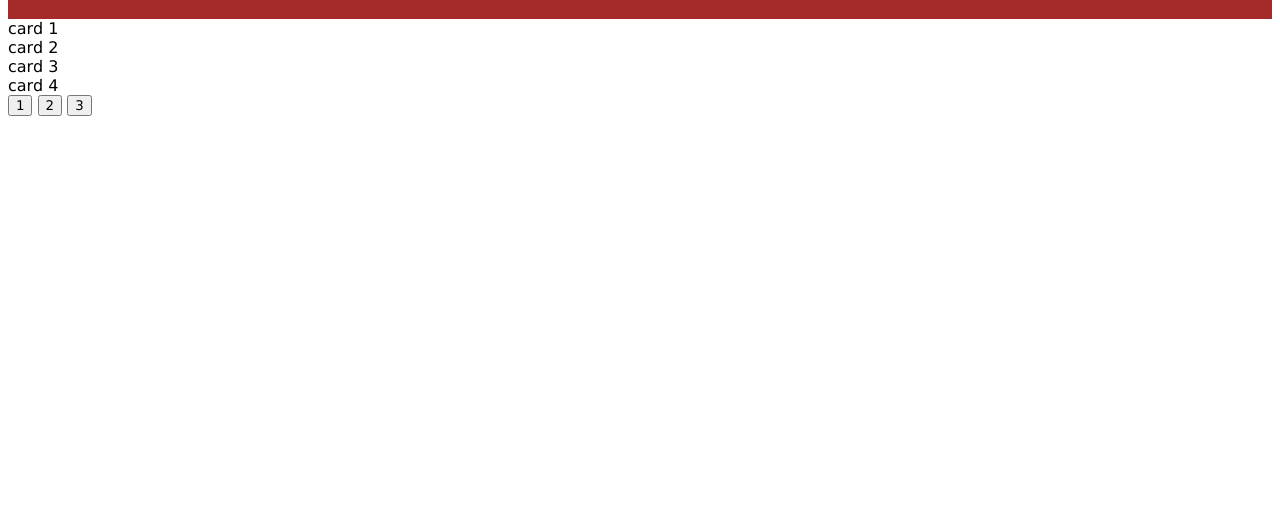
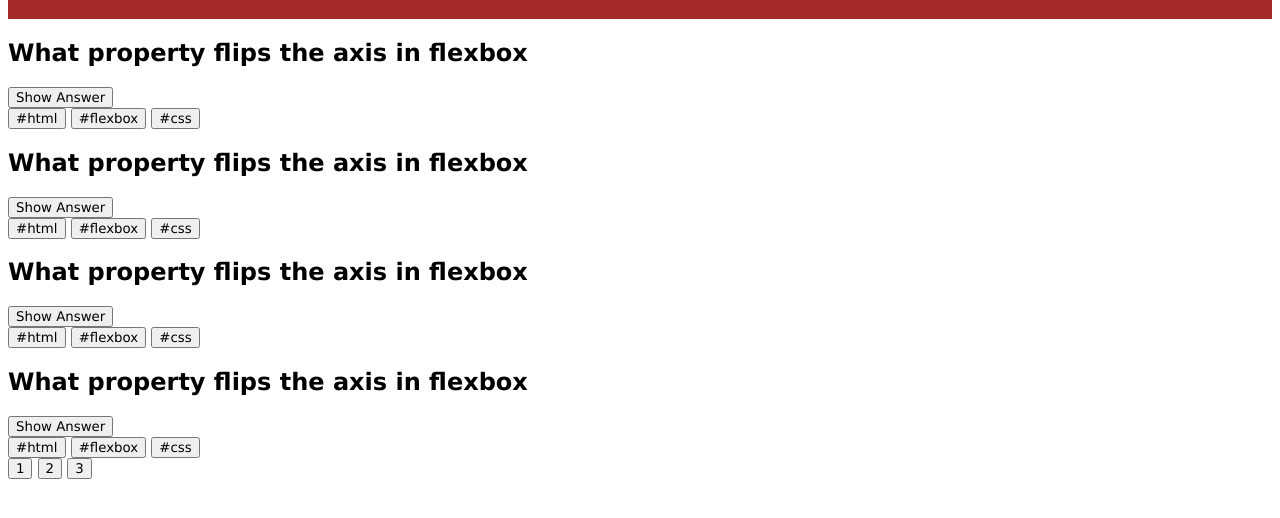
Before and after one commit to nikstaaar/my-quiz-app, a plain HTML site: page index.html in a window 1280 px wide. Shown: the part 70-588 px from the top of the page. Drawn offline with Linux system fonts and the light colour scheme.

Commit message:
added h2 answer button and tags buttons to the cards

```diff
--- a/index.html
+++ b/index.html
@@ -13,10 +13,48 @@
     </header>
     <main>
         <div>
-            <div>card 1</div>
-            <div>card 2</div>
-            <div>card 3</div>
-            <div>card 4</div>
+            <div class="main__card">
+                <h2>What property flips the axis in flexbox</h2>
+                <button>Show Answer</button>
+                </div>
+                    <button>#html</button>
+                    <button>#flexbox</button>
+                    <button>#css</button>
+                </div>
+            </div>
+        </div>
+        <div>
+            <div class="main__card">
+                <h2>What property flips the axis in flexbox</h2>
+                <button>Show Answer</button>
+                </div>
+                    <button>#html</button>
+                    <button>#flexbox</button>
+                    <button>#css</button>
+                </div>
+            </div>
+        </div>
+        <div>
+            <div class="main__card">
+                <h2>What property flips the axis in flexbox</h2>
+                <button>Show Answer</button>
+                </div>
+                    <button>#html</button>
+                    <button>#flexbox</button>
+                    <button>#css</button>
+                </div>
+            </div>
+        </div>
+        <div>
+            <div class="main__card">
+                <h2>What property flips the axis in flexbox</h2>
+                <button>Show Answer</button>
+                </div>
+                    <button>#html</button>
+                    <button>#flexbox</button>
+                    <button>#css</button>
+                </div>
+            </div>
         </div>
     </main>
     <footer>
```
